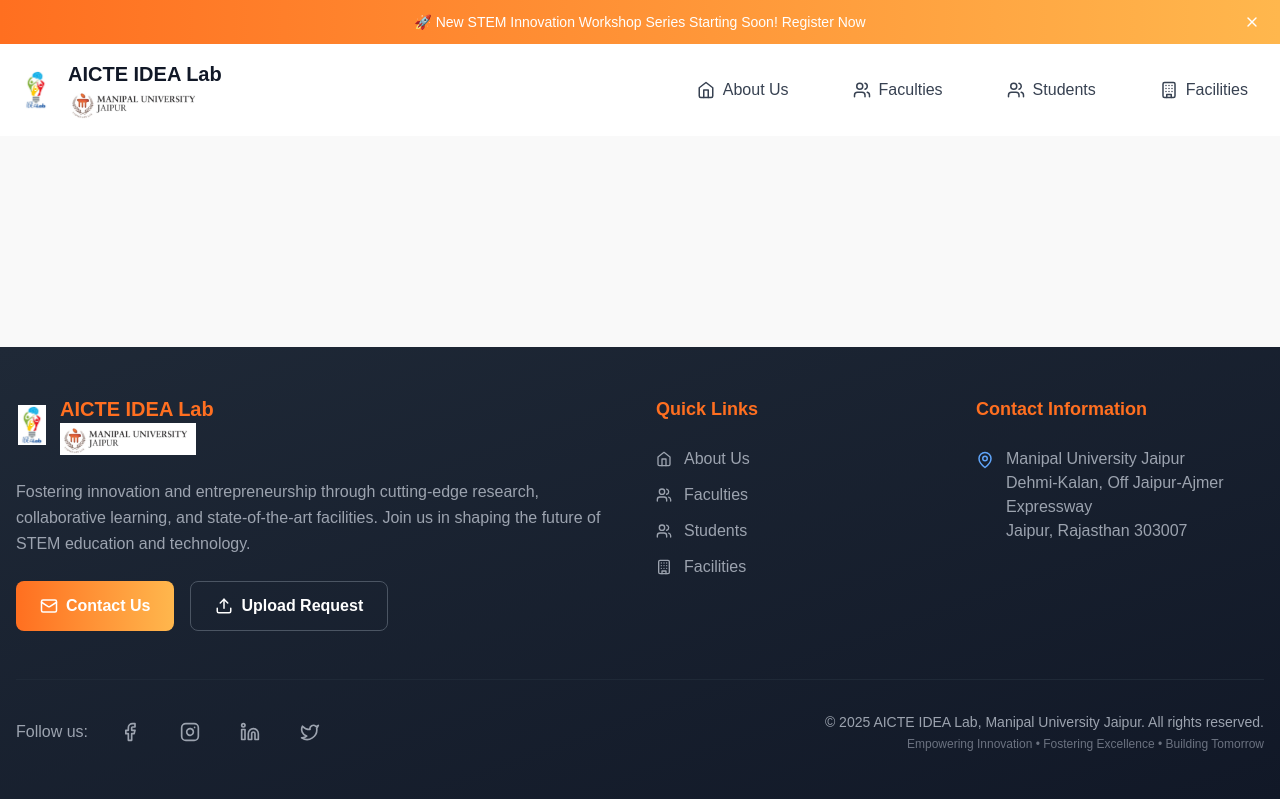
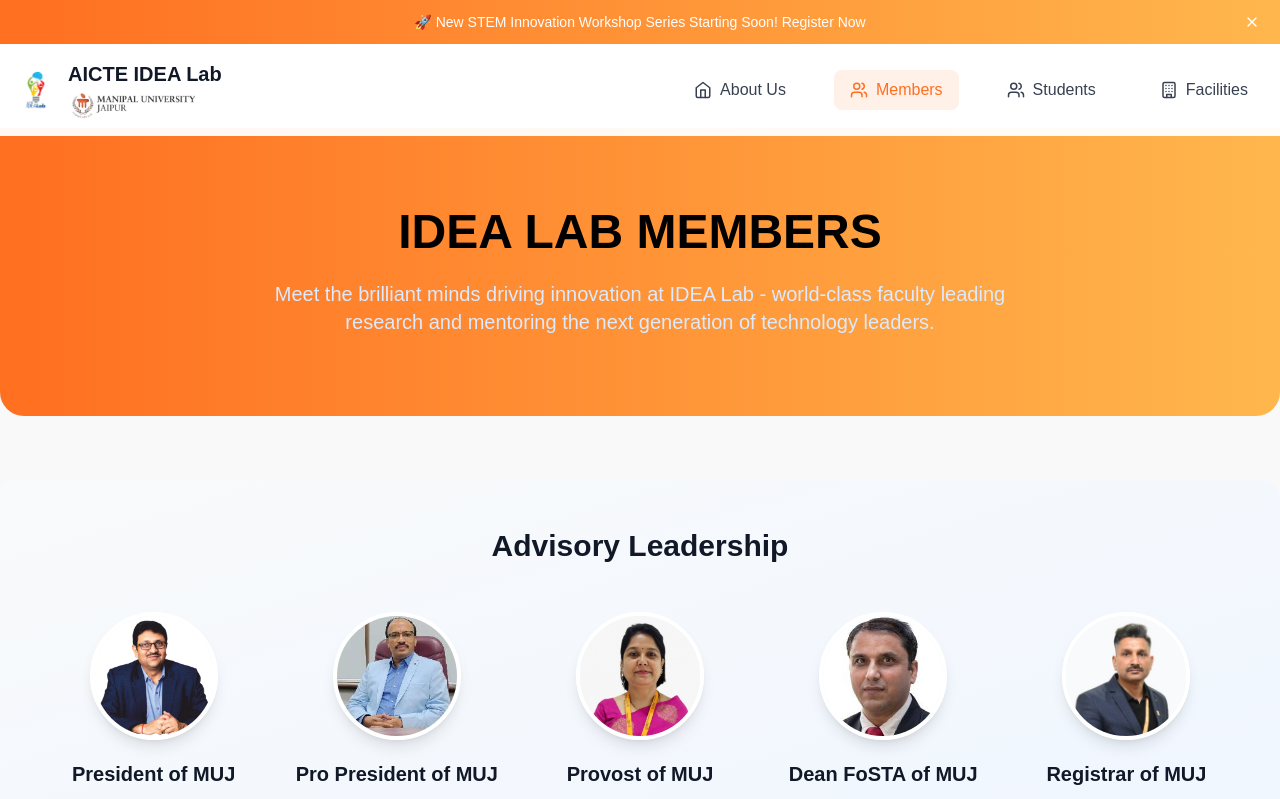
Before and after one commit to amritesh-0/AICTE-IDEA-Lab, a React (Vite) app: page /members in a window 1280 px wide. Shown: the top 799 px of the page. Built offline with nearby package versions, Linux system fonts and the light colour scheme.

Commit message:
bugs fixed

```diff
--- a/src/App.tsx
+++ b/src/App.tsx
@@ -70,7 +70,7 @@
             <Route path="/" element={<AboutUsPage />} />
             <Route path="/about" element={<AboutUsPage />} />
             <Route path="/students" element={<StudentsPage />} />
-            <Route path="/faculties" element={<FacultiesPage />} />
+            <Route path="/members" element={<FacultiesPage />} />
             <Route path="/facilities" element={<FacilitiesPage />} />
           </Routes>
         </main>
--- a/src/components/Footer.tsx
+++ b/src/components/Footer.tsx
@@ -38,7 +38,7 @@
 
   const quickLinks = [
     { icon: Home, label: 'About Us', href: '/about' },
-    { icon: Users, label: 'Faculties', href: '/faculties' },
+    { icon: Users, label: 'Members', href: '/members' },
     { icon: Users, label: 'Students', href: '/students' },
     { icon: Building, label: 'Facilities', href: '/facilities' }
   ];
--- a/src/components/Header.tsx
+++ b/src/components/Header.tsx
@@ -22,7 +22,7 @@
 
   const navItems = [
     { path: '/about', label: 'About Us', icon: Home },
-    { path: '/faculties', label: 'Faculties', icon: Users },
+    { path: '/members', label: 'Members', icon: Users },
     { path: '/students', label: 'Students', icon: Users },
     { path: '/facilities', label: 'Facilities', icon: Building },
   ];
```
